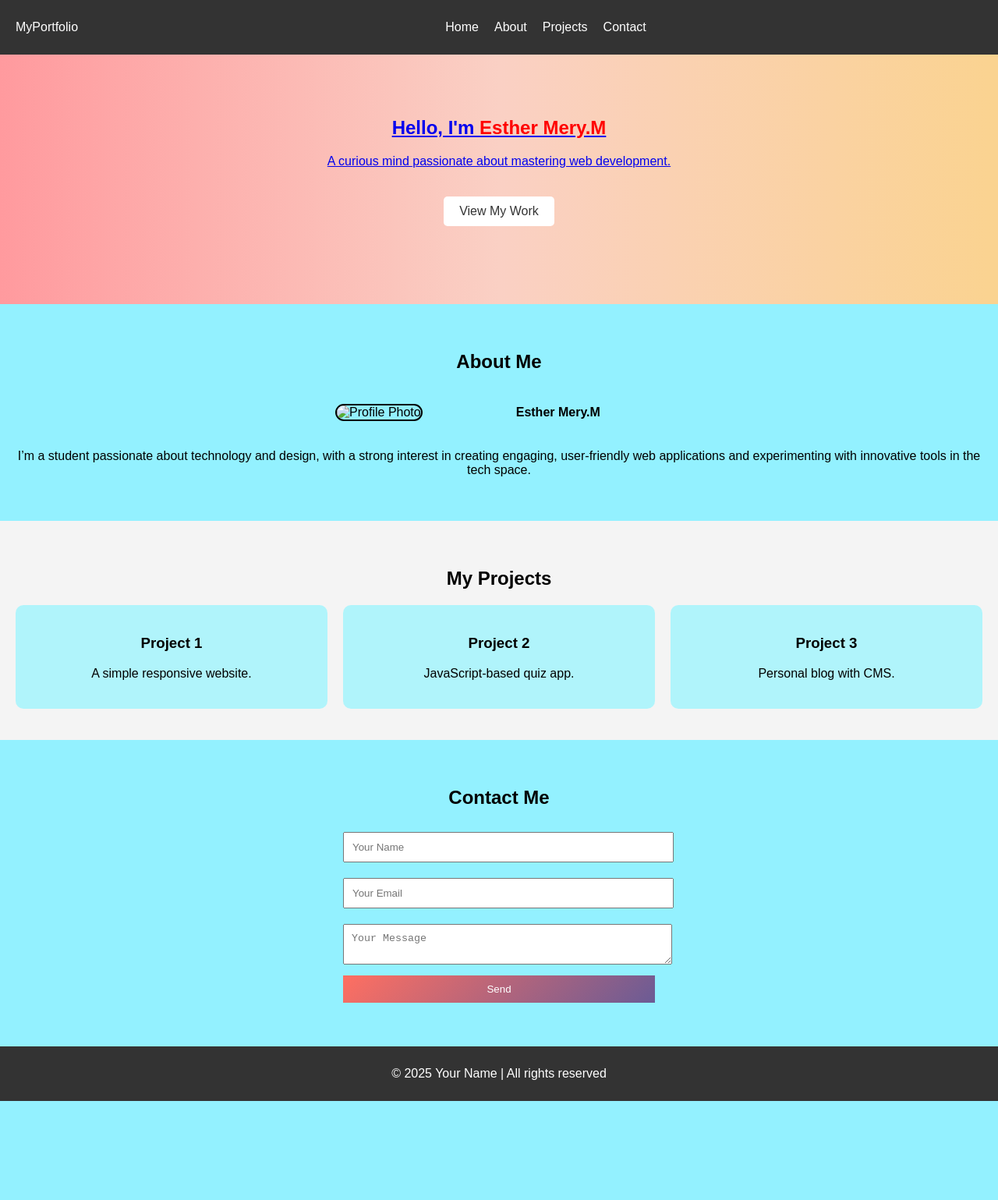
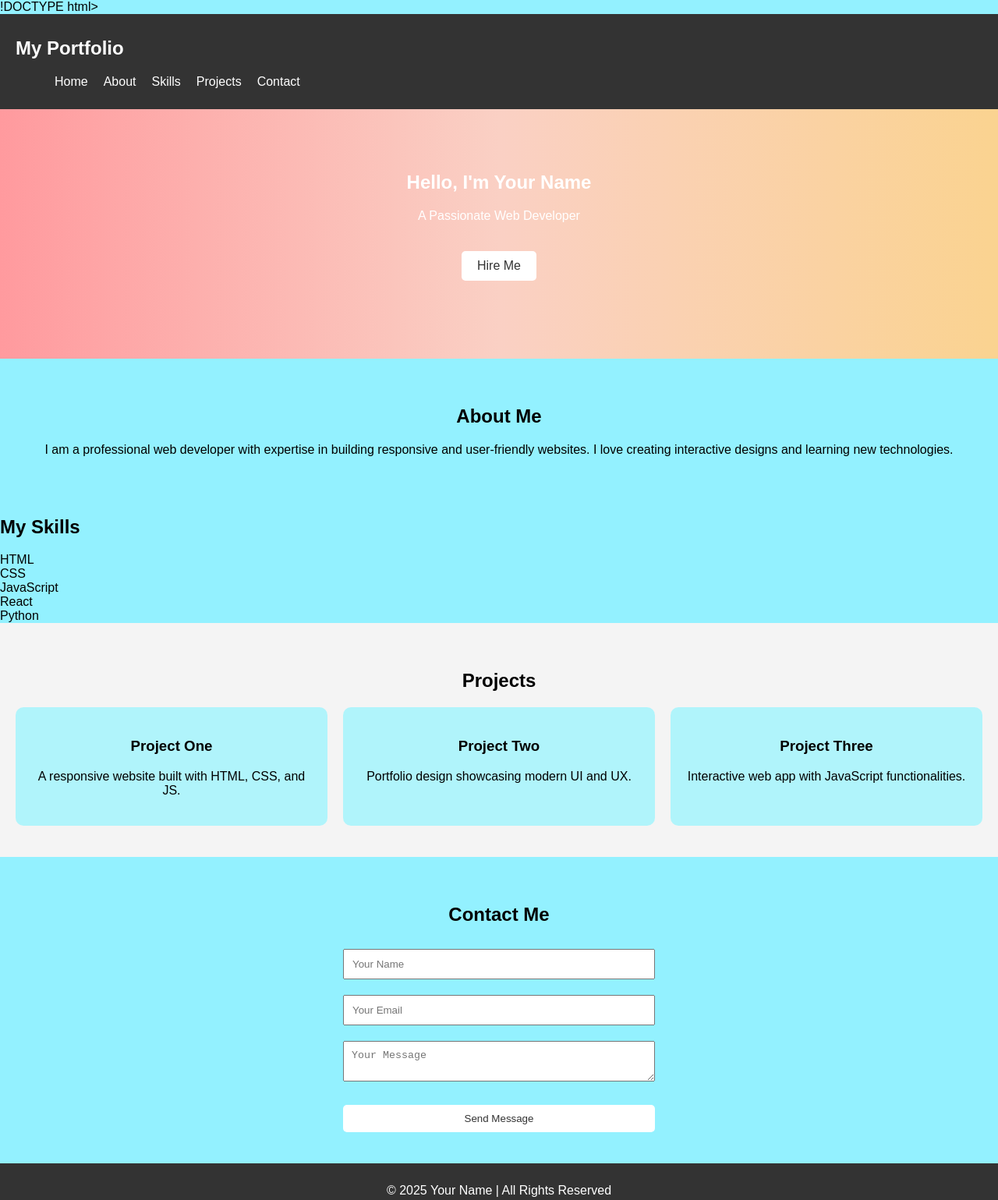
Before and after one commit to esthermerym27bca-bit/TNSDC-FWD-DP, a plain HTML site: page index.html in a window 1280 px wide. Shown: the whole page at 78% size. Before the commit the page ends 1412 px from the top, so only its background shows below. Drawn offline with Linux system fonts and the light colour scheme.

Commit message:
Update index.html

```diff
--- a/index.html
+++ b/index.html
@@ -1,173 +1,93 @@
-<!DOCTYPE html>
+ !DOCTYPE html>
+<html lang="en">
+<head>
+  <meta charset="UTF-8">
+  <meta name="viewport" content="width=device-width, initial-scale=1.0">
+  <title>My Portfolio</title>
+  <link rel="stylesheet" href="style.css">
+</head>
+<body>
+  <!-- Header -->
+  <header>
+    <nav>
+      <h1 class="logo">My Portfolio</h1>
+      <ul class="nav-links">
+        <li><a href="#home">Home</a></li>
+        <li><a href="#about">About</a></li>
+        <li><a href="#skills">Skills</a></li>
+        <li><a href="#projects">Projects</a></li>
+        <li><a href="#contact">Contact</a></li>
+      </ul>
+      <div class="menu-toggle">&#9776;</div>
+    </nav>
+  </header>
 
-<html lang="en">
-
-<head>
-
-<meta charset="UTF-8">
-
-<meta name="viewport"
-
-content="width=device-width,
-
-initial-scale=1.0">
-
-<title>Student Portfolio</title>
-
-<link rel="stylesheet" href="style.css">
-
-<script defer src="script.js"></script>
-
-</head>
-
-<body>
-
-<!-- Navbar -->
-
-<header>
-
-<nav class="navbar">
-
-<div class="logo">MyPortfolio</div>
-
-<ul class="nav-links" id="nav-links">
-
-<li><a href="#home">Home</a></li>
-
-<li><a href="#about">About</a></li>
-
-<li><a href="#projects">Projects</
-
-a></li>
-
-<li><a href="#contact">Contact</
-
-a></li>
-
-</ul>
-
-<div class="menu-toggle"
-
-id="menu-toggle">&#9776;</div>
-
-</nav>
-
-</header>
   <!-- Hero Section -->
-
   <section id="home" class="hero">
-
     <div class="hero-content">
-
-<h1>Hello, I'm <span>Esther Mery.M</span></h1>
-
-<p> A curious mind passionate about mastering web development.</p>
-
-<a href="#projects" class="btn">View
-
-My Work</a>
-
+      <h2>Hello, I'm <span>Your Name</span></h2>
+      <p>A Passionate Web Developer</p>
+      <a href="#contact" class="btn">Hire Me</a>
     </div>
-
   </section>
 
-
-
   <!-- About Section -->
-
   <section id="about" class="about">
-
     <h2>About Me</h2>
-
-<div class="about-content">
-
-<img src='file:///storage/emulated/0/Android/data/com.teejay.trebedit/files/TrebEdit user files/Sample project - Acme/img/J2808.jpg' alt="Profile Photo">
-
-<h4 id="mk">
-    Esther Mery.M
-</h4>
     <p>
-
-I’m a student passionate about technology and design, with a strong interest in creating engaging, user-friendly web applications and experimenting with innovative tools in the tech space.
-
+      I am a professional web developer with expertise in building
+      responsive and user-friendly websites. I love creating
+      interactive designs and learning new technologies.
     </p>
-
-</div>
-
-</section>
-<!-- Projects Section -->
-
-<section id="projects" class="projects">
-<h2>My Projects</h2>
-
-<div class="project-grid">
-
-<div class="project-card">
-
-<h3>Project 1</h3>
-
-<p>A simple responsive website.</
-
-p>
-
-</div>
-
-<div class="project-card">
-
-<h3>Project 2</h3>
-
-<p>JavaScript-based quiz app.</p>
-
-</div>
-
-<div class="project-card">
-
-<h3>Project 3</h3>
-
-<p>Personal blog with CMS.</p>
-
-</div>
-
-</div>
-
-</section>
-<!-- Contact Section -->
-
-<section id="contact" class="contact">
-
-<h2>Contact Me</h2>
-
-<form id="contact-form">
-
-<input type="text" id="name"
-
-placeholder="Your Name" required>
-
-<input type="email" id="email"
-
-placeholder="Your Email" required>
-
-<textarea id="message"
-
-placeholder="Your Message" required>
-</textarea>
-
-<button type="submit">Send</button>
-
-</form>
-
-<p id="form-status"></p>
-
   </section>
 
+  <!-- Skills Section -->
+  <section id="skills" class="skills">
+    <h2>My Skills</h2>
+    <div class="skill-container">
+      <div class="skill">HTML</div>
+      <div class="skill">CSS</div>
+      <div class="skill">JavaScript</div>
+      <div class="skill">React</div>
+      <div class="skill">Python</div>
+    </div>
+  </section>
+
+  <!-- Projects Section -->
+  <section id="projects" class="projects">
+    <h2>Projects</h2>
+    <div class="project-grid">
+      <div class="project-card">
+        <h3>Project One</h3>
+        <p>A responsive website built with HTML, CSS, and JS.</p>
+      </div>
+      <div class="project-card">
+        <h3>Project Two</h3>
+        <p>Portfolio design showcasing modern UI and UX.</p>
+      </div>
+      <div class="project-card">
+        <h3>Project Three</h3>
+        <p>Interactive web app with JavaScript functionalities.</p>
+      </div>
+    </div>
+  </section>
+
+  <!-- Contact Section -->
+  <section id="contact" class="contact">
+    <h2>Contact Me</h2>
+    <form id="contactForm">
+      <input type="text" placeholder="Your Name" required>
+      <input type="email" placeholder="Your Email" required>
+      <textarea placeholder="Your Message" required></textarea>
+      <button type="submit" class="btn">Send Message</button>
+    </form>
+  </section>
+
+  <!-- Footer -->
   <footer>
-
-<p>&copy; 2025 Your Name | All rights
-
-reserved</p>
-
+    <p>© 2025 Your Name | All Rights Reserved</p>
   </footer>
 
+  <script src="script.js"></script>
 </body>
-
 </html>
```
Lines whose indentation alone changed are shown as unchanged.
